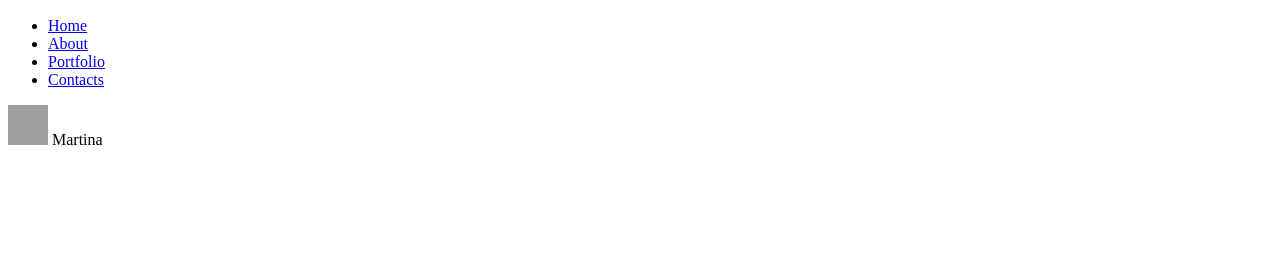
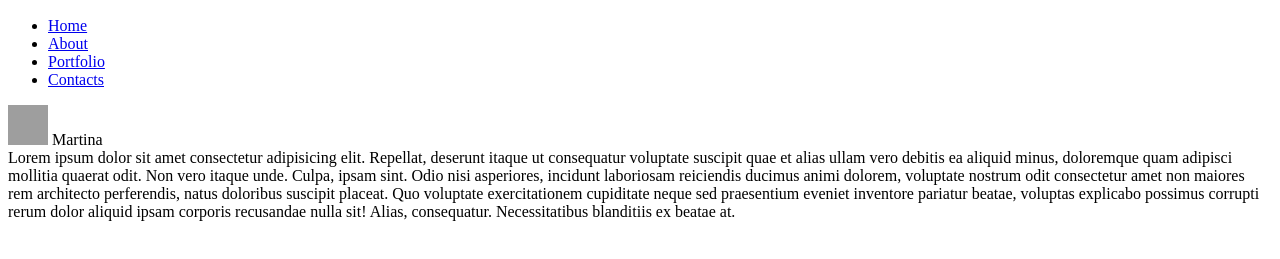
Before and after one commit to martinamancuso/learning_css, a plain HTML site: page capitolo_5/index.html in a window 1280 px wide. Shown: the part 51-310 px from the top of the page. Drawn offline with Linux system fonts and the light colour scheme; grey boxes are pictures that could not be loaded.

Commit message:
added container section

```diff
--- a/capitolo_5/index.html
+++ b/capitolo_5/index.html
@@ -14,6 +14,7 @@
 
 <body>
 
+  <div class="container">
   <aside class="sidebar">
     <img src="https://placekitten.com/160/40" width="160" height="40" alt="logo">
 
@@ -30,8 +31,13 @@
       <img src="https://placekitten.com/40/40" width="40" height="40" alt="avatar">
       Martina
     </div>
-
   </aside>
+  <section>
+    Lorem ipsum dolor sit amet consectetur adipisicing elit. Repellat, deserunt itaque ut consequatur voluptate suscipit quae et alias ullam vero debitis ea aliquid minus, doloremque quam adipisci mollitia quaerat odit.
+    Non vero itaque unde. Culpa, ipsam sint. Odio nisi asperiores, incidunt laboriosam reiciendis ducimus animi dolorem, voluptate nostrum odit consectetur amet non maiores rem architecto perferendis, natus doloribus suscipit placeat.
+    Quo voluptate exercitationem cupiditate neque sed praesentium eveniet inventore pariatur beatae, voluptas explicabo possimus corrupti rerum dolor aliquid ipsam corporis recusandae nulla sit! Alias, consequatur. Necessitatibus blanditiis ex beatae at.
+  </section>
+</div>
 
 </body>
 
```
